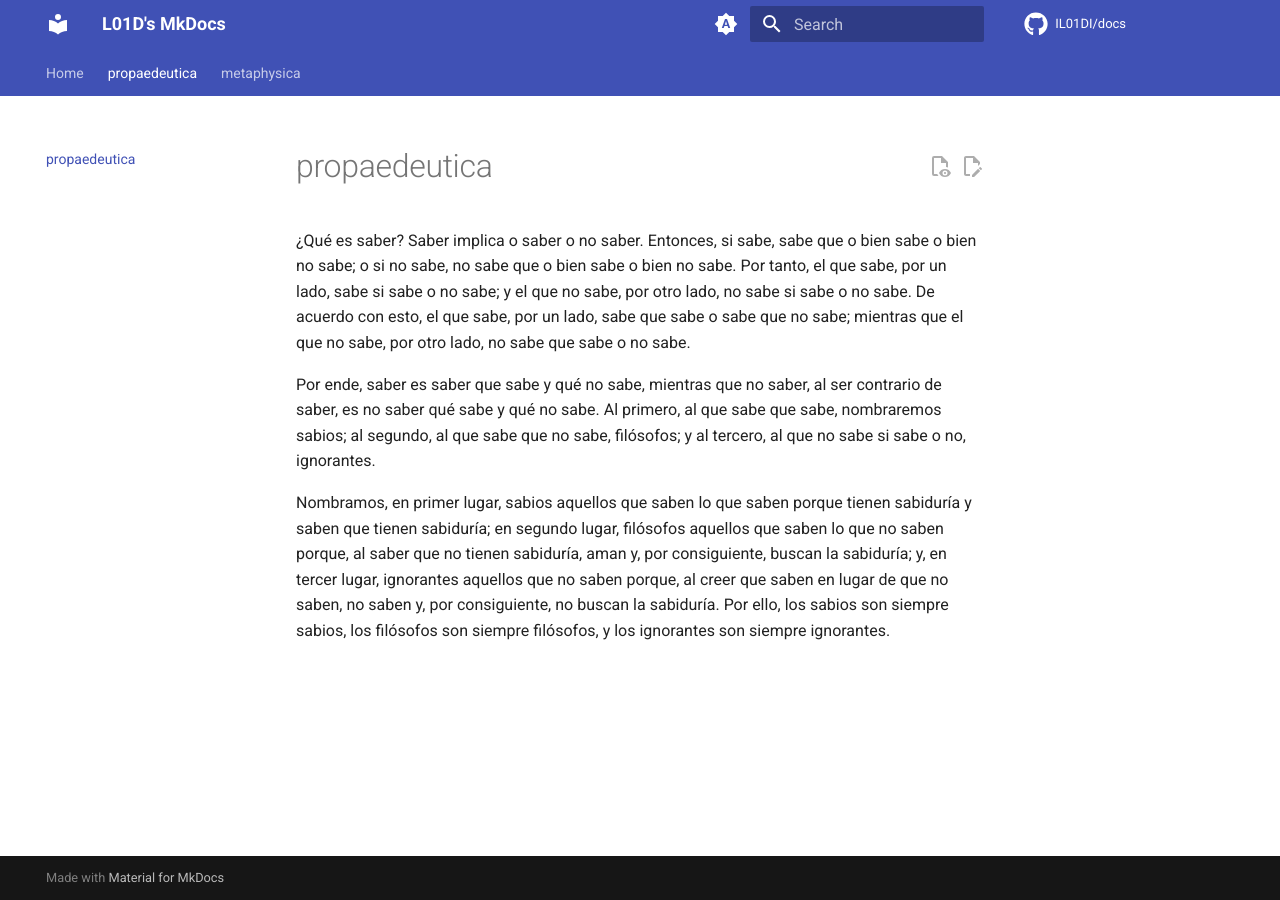
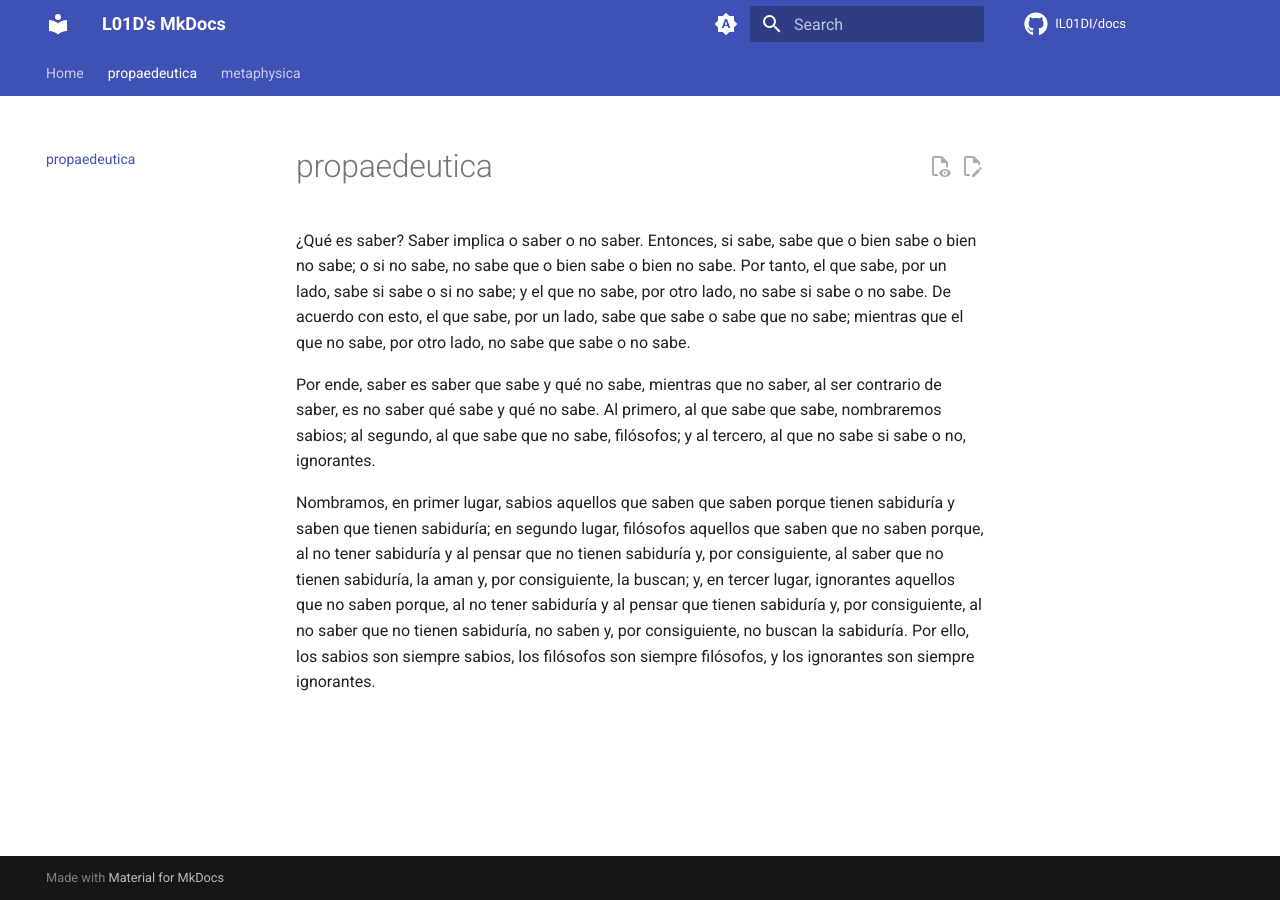
Before and after one commit to IL01DI/docs, an MkDocs documentation site: the page built from docs/sophia/propaedeutica/sapientia.md, in a window 1280 px wide. Built offline with MkDocs 1.6.1 and Material for MkDocs 9.7.7, drawn with Linux system fonts in a browser that asks for light colours; comment, search, counter and statistics services are not loaded.

Commit message:
completed

```diff
--- a/docs/sophia/propaedeutica/sapientia.md
+++ b/docs/sophia/propaedeutica/sapientia.md
@@ -1,5 +1,5 @@
-¿Qué es saber? Saber implica o saber o no saber. Entonces, si sabe, sabe que o bien sabe o bien no sabe; o si no sabe, no sabe que o bien sabe o bien no sabe. Por tanto, el que sabe, por un lado, sabe si sabe o no sabe; y el que no sabe, por otro lado, no sabe si sabe o no sabe. De acuerdo con esto, el que sabe, por un lado, sabe que sabe o sabe que no sabe; mientras que el que no sabe, por otro lado, no sabe que sabe o no sabe.
+¿Qué es saber? Saber implica o saber o no saber. Entonces, si sabe, sabe que o bien sabe o bien no sabe; o si no sabe, no sabe que o bien sabe o bien no sabe. Por tanto, el que sabe, por un lado, sabe si sabe o si no sabe; y el que no sabe, por otro lado, no sabe si sabe o no sabe. De acuerdo con esto, el que sabe, por un lado, sabe que sabe o sabe que no sabe; mientras que el que no sabe, por otro lado, no sabe que sabe o no sabe.
 
 Por ende, saber es saber que sabe y qué no sabe, mientras que no saber, al ser contrario de saber, es no saber qué sabe y qué no sabe. Al primero, al que sabe que sabe, nombraremos sabios; al segundo, al que sabe que no sabe, filósofos; y al tercero, al que no sabe si sabe o no, ignorantes.
 
-Nombramos, en primer lugar, sabios aquellos que saben lo que saben porque tienen sabiduría y saben que tienen sabiduría; en segundo lugar, filósofos aquellos que saben lo que no saben porque, al saber que no tienen sabiduría, aman y, por consiguiente, buscan la sabiduría; y, en tercer lugar, ignorantes aquellos que no saben porque, al creer que saben en lugar de que no saben, no saben y, por consiguiente, no buscan la sabiduría. Por ello, los sabios son siempre sabios, los filósofos son siempre filósofos, y los ignorantes son siempre ignorantes.
+Nombramos, en primer lugar, sabios aquellos que saben que saben porque tienen sabiduría y saben que tienen sabiduría; en segundo lugar, filósofos aquellos que saben que no saben porque, al no tener sabiduría y al pensar que no tienen sabiduría y, por consiguiente, al saber que no tienen sabiduría, la aman y, por consiguiente, la buscan; y, en tercer lugar, ignorantes aquellos que no saben porque, al no tener sabiduría y al pensar que tienen sabiduría y, por consiguiente, al no saber que no tienen sabiduría, no saben y, por consiguiente, no buscan la sabiduría. Por ello, los sabios son siempre sabios, los filósofos son siempre filósofos, y los ignorantes son siempre ignorantes.
```
Also changed, not shown: site/search/search_index.json, site/sophia/propaedeutica/sapientia/index.html.
